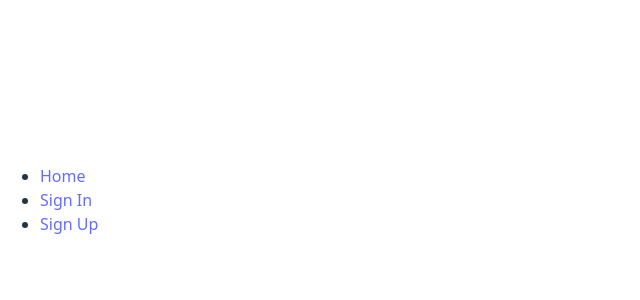
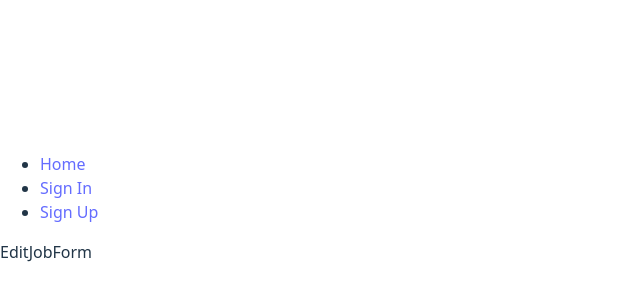
Before and after one commit to Saeedzxz123/job-Board-frontend, a React (Vite) app: page /jobs/1/edit in a window 1280 px wide. Shown: the part 200-500 px from the top of the page, without its empty margins (0-640 px from the left). Built offline with nearby package versions, Linux system fonts and the light colour scheme.

Commit message:
Added edit form for job

```diff
--- a/src/App.jsx
+++ b/src/App.jsx
@@ -12,6 +12,7 @@ import AddJobForm from './components/AddJobForm/AddJobForm'
 
 import { UserContext } from './contexts/UserContext'
 import JobDetails from './components/JobDetails/JobDetails'
+import EditJobForm from './components/EditJobForm/EditJobForm'
 
 const App = () => {
   // Access the user object from UserContext
@@ -48,6 +49,7 @@ const App = () => {
         <Route path="/sign-in" element={<SignInForm />} />
         <Route path="/add-new-job" element={<AddJobForm addJob={addJob} />}/>
         <Route path="/jobs/:id" element= {<JobDetails />} />
+        <Route path="jobs/:id/edit" element={<EditJobForm />}></Route>
       </Routes>
     </>
   )
--- /dev/null
+++ b/src/components/EditJobForm/EditJobForm.jsx
@@ -0,0 +1,9 @@
+import React from 'react'
+
+function EditJobForm() {
+  return (
+    <div>EditJobForm</div>
+  )
+}
+
+export default EditJobForm
```
